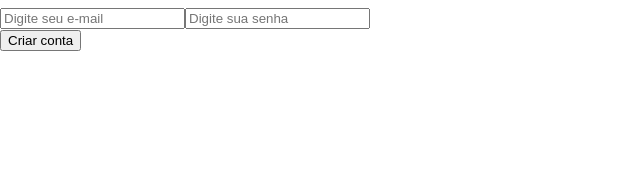
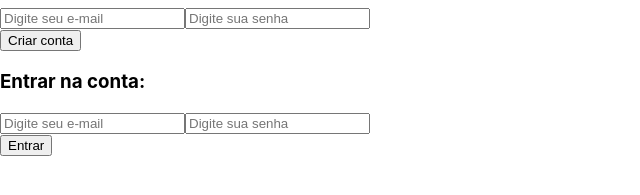
Before and after one commit to regisgomesr/Comentaki, a React (Create React App) app: page / in a window 1280 px wide. Shown: the part 125-320 px from the top of the page, without its empty margins (0-640 px from the left). Built offline with nearby package versions, Linux system fonts and the light colour scheme; no server answers; the database is empty.

Commit message:
Criando SignInUser para que o usuario possa logar na sua conta / e o Hook em auth useSignInUser para mostrar state error, caso de erro mostrar mensagem de erro.

```diff
--- a/src/App.js
+++ b/src/App.js
@@ -5,8 +5,10 @@ import NewComment from './NewComment'
 import Comments from './Comments'
 import CreateUser from './CreateUser'
 import UserInfo from './UserInfo'
+import SignInUser from './SignInUser'
 
 import { AuthProvider } from './auth'
+
 
 // prop drilling = Perfurando propriedades isso é problematico pq se eu mudar alguma
 // coisa no meio pode quebrar a aplicacao para resolver isso vamos usar ContextAPI
@@ -18,6 +20,7 @@ function App() {
         <NewComment />
         <Comments />
         <CreateUser />
+        <SignInUser />
         <UserInfo />
       </div>
     </AuthProvider>
--- /dev/null
+++ b/src/SignInUser.js
@@ -0,0 +1,36 @@
+import React, { useContext, useState } from 'react'
+import { AuthContext } from './auth'
+
+const SignInUser = () => {
+    const auth = useContext(AuthContext)
+    const [form, setForm] = useState({ email: '', passwd: '' })
+
+    const onChange = campo => evt => {
+        setForm({
+            ...form,
+            [campo]: evt.target.value
+        })
+    }
+
+    if(auth.user !== null){
+        return null
+      }
+
+    return (
+        <>
+            <br />
+            <h3>Entrar na conta:</h3>
+            {
+                auth.signInUser.signInUserState.error !== '' &&
+                <p>{ auth.signInUser.signInUserState.error }</p>
+            }
+            <input type='text' placeholder='Digite seu e-mail' value={form.email} onChange={onChange('email')} />
+            <input type='password' placeholder='Digite sua senha' value={form.passwd} onChange={onChange('passwd')} />
+            <br />
+            <button onClick={() => {
+                auth.signInUser.signInUser(form.email, form.passwd)
+            }}>Entrar</button>
+        </ >
+    )
+}
+export default SignInUser
--- a/src/auth.js
+++ b/src/auth.js
@@ -45,6 +45,25 @@ const useGetUser = () => {
 
   }
 
+  const useSignInUser = () => {
+    const [state, setState] = useState({
+        error: '',
+        success: ''
+    })
+    const signInUser = (email, passwd) => {
+      firebase
+      .auth()
+      .signInWithEmailAndPassword(email, passwd)
+      .catch(err => {
+          setState({
+              ...state,
+              error: err.message
+          })
+      })
+    }
+    return [state, signInUser]
+}
+
 const signout = () => {
     firebase
       .auth()
@@ -58,12 +77,17 @@ const signout = () => {
 export const AuthProvider = ({ children }) => {
     const user = useGetUser()
     const [createUserState, createUser] = useCreateUser()
+    const [signInUserState, signInUser] = useSignInUser()
     return (
         <AuthContext.Provider value={{
             user,
             createUser: {
                 createUserState,
                 createUser
+            },
+            signInUser: {
+                signInUserState,
+                signInUser
             },
             signout
         }}>
```
